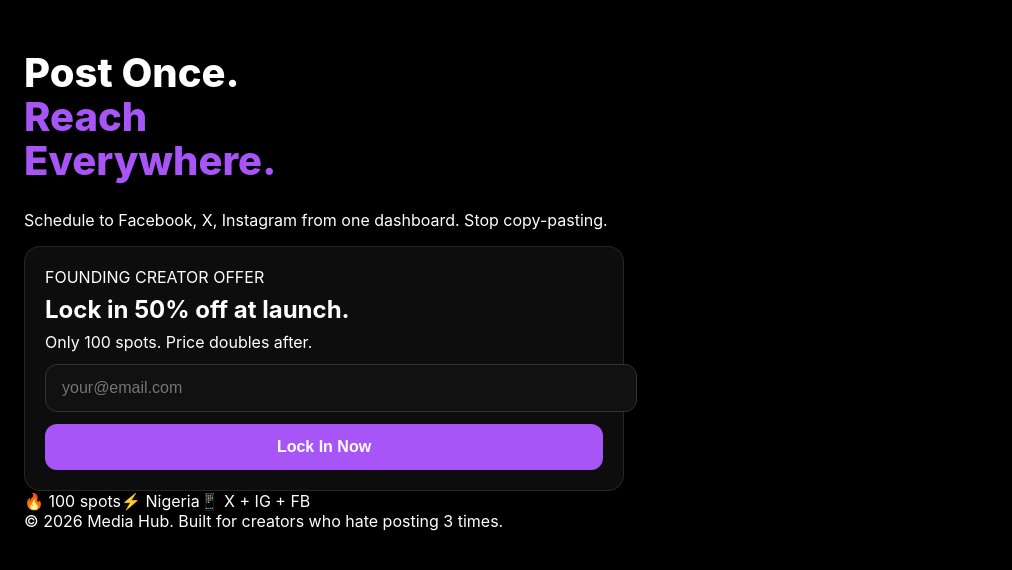
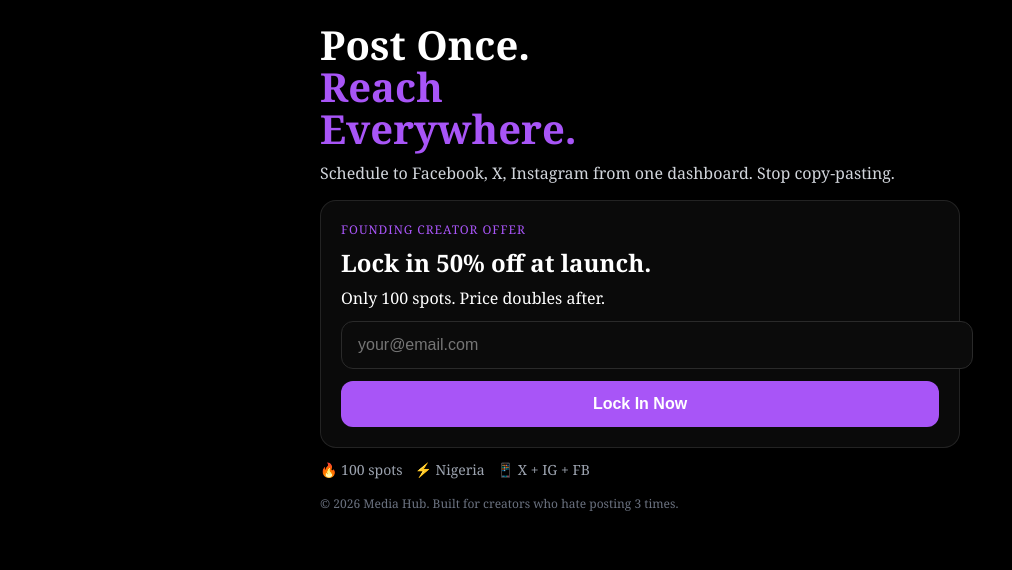
Before and after one commit to solomonenyinnaya14-a11y/Media-Hub, a Next.js app: page / in a window 1280 px wide. Shown: the top 570 px of the page, without its empty margins (0-1012 px from the left). Built offline with nearby package versions, Linux system fonts and the light colour scheme.

Commit message:
Update globals.css

```diff
--- a/app/globals.css
+++ b/app/globals.css
@@ -1,52 +1,50 @@
-:root {
-  color-scheme: dark; /* Lock to dark mode */
+:root { color-scheme: dark; }
+
+body {
+  background: #000;
+  color: #fff;
+  margin: 0;
+  padding: 24px;
+  font-family: ui-serif, Georgia, serif;
+  max-width: 640px;
+  margin-inline: auto;
 }
 
-body {
-  background-color: #000; /* Pure black */
-  color: #fff; /* White text */
-  margin: 0;
-  padding: 24px;
-  font-family: -apple-system, BlinkMacSystemFont, 'Segoe UI', sans-serif;
-  max-width: 600px;
-}
-
-h1 {
-  font-size: 40px;
-  line-height: 1.1;
-  font-weight: 800;
-}
-
-.purple {
-  color: #a855f7; /* That purple */
-}
+h1 { font-size: 40px; line-height: 1.05; font-weight: 800; margin: 0; }
+.sub { color: #d1d5db; margin-top: 12px; }
+.purple { color: #a855f7; }
+.small { font-size: 12px; letter-spacing: .08em; text-transform: uppercase; color: #a855f7; }
 
 .card {
-  background: rgba(255,255,255,0.05);
-  border: 1px solid rgba(255,255,255,0.1);
+  background: rgba(255,255,255,.04);
+  border: 1px solid rgba(255,255,255,.1);
   border-radius: 16px;
   padding: 20px;
   margin-top: 16px;
 }
 
 input {
-  background: #111;
+  background: #0b0b0b;
   color: #fff;
-  border: 1px solid #333;
+  border: 1px solid #2a2a2a;
+  border-radius: 12px;
   padding: 14px 16px;
-  border-radius: 12px;
   width: 100%;
   font-size: 16px;
 }
 
-button {
-  background: #a855f7; /* Purple button */
+.btn {
+  background: #a855f7;
   color: #fff;
-  border: none;
+  border: 0;
+  border-radius: 12px;
   padding: 14px 16px;
-  border-radius: 12px;
   width: 100%;
+  font-weight: 800;
   font-size: 16px;
-  font-weight: 700;
   margin-top: 12px;
 }
+
+.success { color: #a855f7; margin-top: 8px; }
+.meta { color: #9ca3af; font-size: 14px; margin-top: 12px; display: flex; gap: 12px; }
+.footer { color: #6b7280; font-size: 12px; margin-top: 16px; }
```
